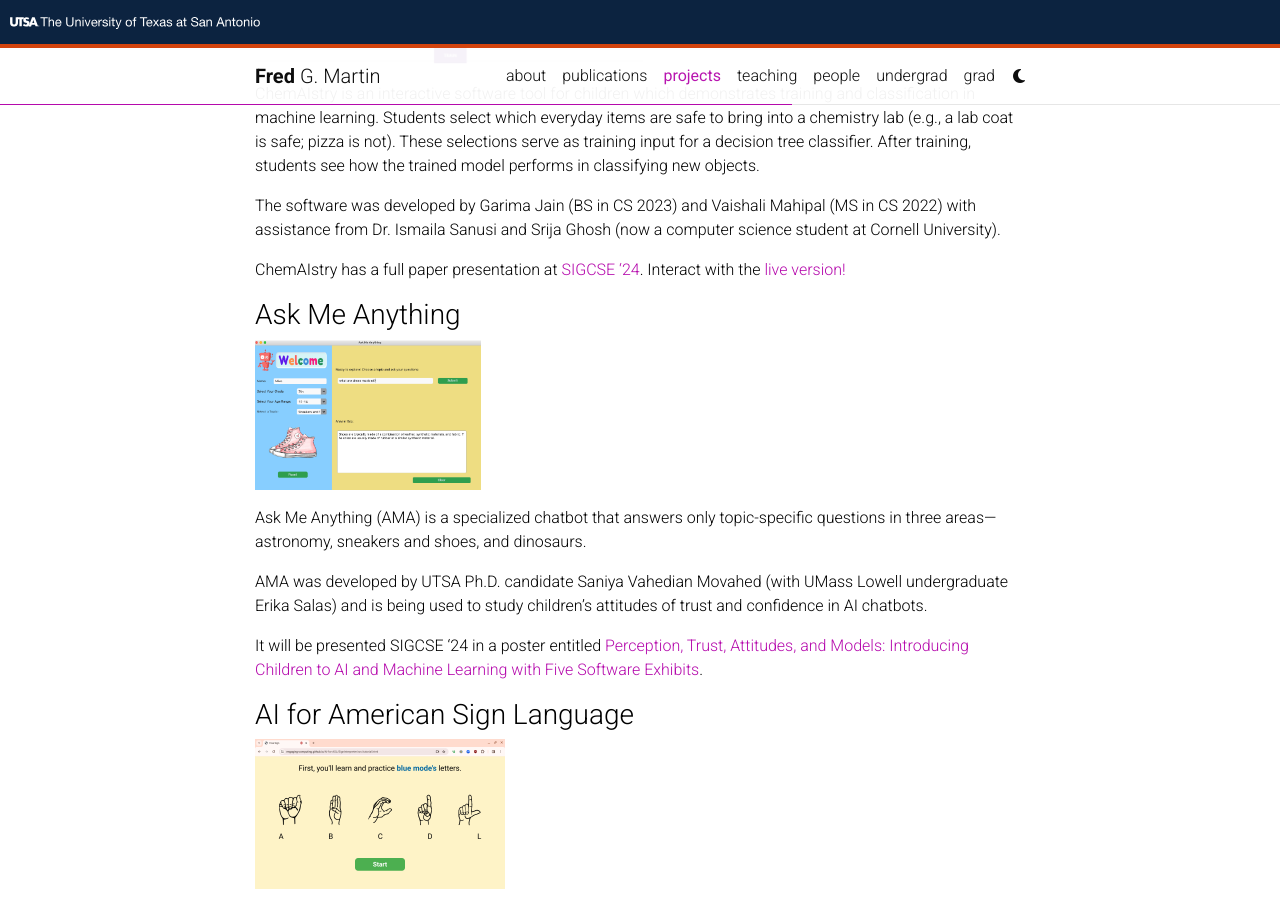
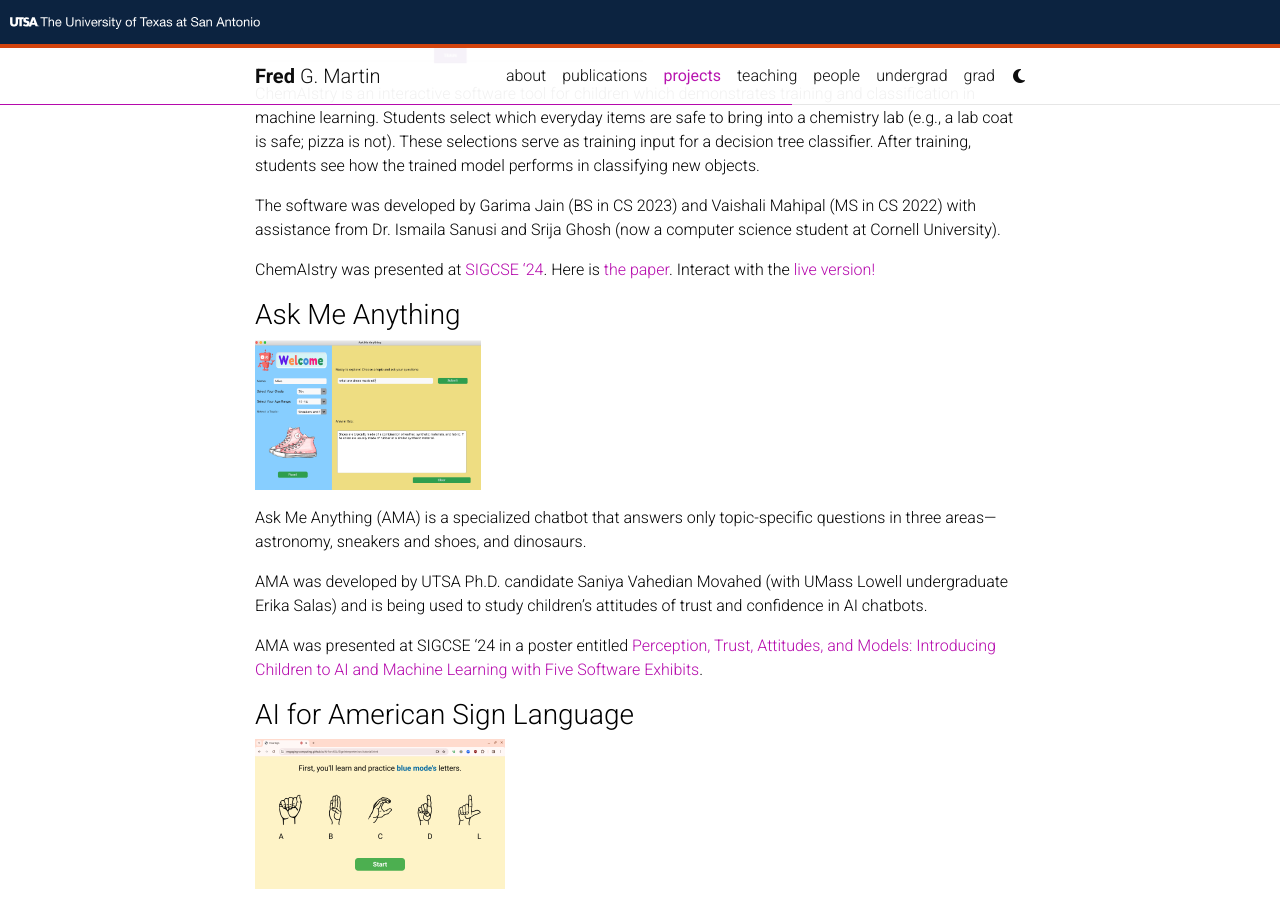
Before and after one commit to fgmart/fgmart.github.io, a Jekyll site: the page built from _projects/ai-tools-for-k12.md, in a window 1280 px wide and 900 px high, scrolled down 774 px. Built offline with Jekyll 4.4.1, drawn with Linux system fonts in a browser that asks for light colours; comment, search, counter and statistics services are not loaded; a style sheet for code colours, icons or effects is not loaded.

Commit message:
updated AMA ChemAIstry for SIGCSE '24

```diff
--- a/_projects/ai-tools-for-k12.md
+++ b/_projects/ai-tools-for-k12.md
@@ -52,10 +52,10 @@
 Mahipal (MS in CS 2022) with assistance from Dr. Ismaila Sanusi and
 Srija Ghosh (now a computer science student at Cornell University).
 
-ChemAIstry has a full paper presentation at [SIGCSE
-'24](https://sigcse2024.sigcse.org/details/sigcse-ts-2024-Papers-1/181/ChemAIstry-A-Novel-Software-Tool-for-Teaching-Model-Training-in-K-8-Education).
-Interact with the [live
-version!](https://engaging-computing.github.io/ChemAIstry/)
+ChemAIstry was presented at [SIGCSE
+'24](https://sigcse2024.sigcse.org/details/sigcse-ts-2024-Papers-1/181/ChemAIstry-A-Novel-Software-Tool-for-Teaching-Model-Training-in-K-8-Education). Here
+is [the paper](/assets/pdf/3626252.3630804.pdf).  Interact with the
+[live version!](https://engaging-computing.github.io/ChemAIstry/)
 
 ### Ask Me Anything
 
@@ -70,7 +70,7 @@
 (with UMass Lowell undergraduate Erika Salas) and is being used to
 study children's attitudes of trust and confidence in AI chatbots.
 
-It will be presented SIGCSE '24 in a poster entitled [Perception,
+AMA was presented at SIGCSE '24 in a poster entitled [Perception,
 Trust, Attitudes, and Models: Introducing Children to AI and Machine Learning with Five Software Exhibits](https://sigcse2024.sigcse.org/track/sigcse-ts-2024-posters#program).
 
 
```
Also changed, not shown: other parts of _projects/ai-tools-for-k12.md (+1 -1 lines).
